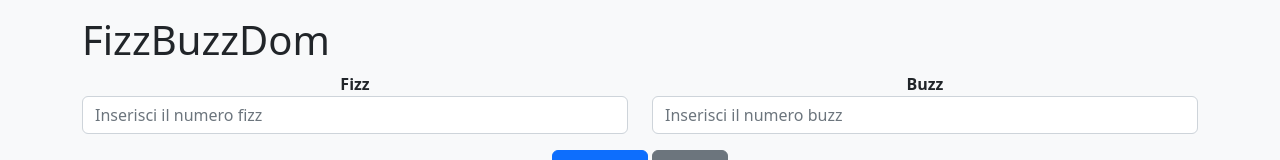
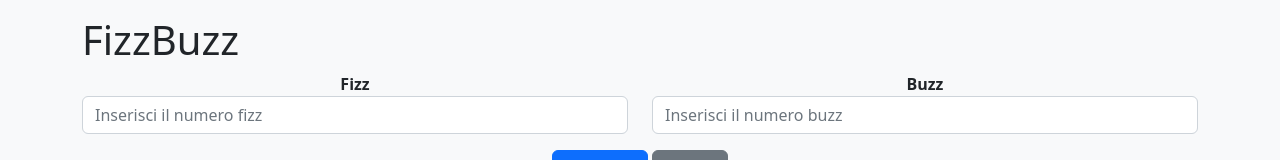
Before and after one commit to cyberfolk/js-fizzbuzz, a plain HTML site: page index.html in a window 1280 px wide. Shown: the top 160 px of the page. Drawn offline with nearby package versions, Linux system fonts and the light colour scheme.

Commit message:
Change title

```diff
--- a/index.html
+++ b/index.html
@@ -7,11 +7,11 @@
         <!-- bootstrap css -->
         <link href="https://cdn.jsdelivr.net/npm/bootstrap@5.2.3/dist/css/bootstrap.min.css" rel="stylesheet" integrity="sha384-rbsA2VBKQhggwzxH7pPCaAqO46MgnOM80zW1RWuH61DGLwZJEdK2Kadq2F9CUG65" crossorigin="anonymous">
         <link rel="stylesheet" href="./assets/css/style.css">
-        <title>Biglietti-Treno</title>
+        <title>FizzBuzz</title>
     </head>
     <body class="bg-light">
         <div class="container">
-            <h1 class="pt-3">FizzBuzzDom</h1>
+            <h1 class="pt-3">FizzBuzz</h1>
             <form class="text-center">
 
                 <div class="row text-center">
```
